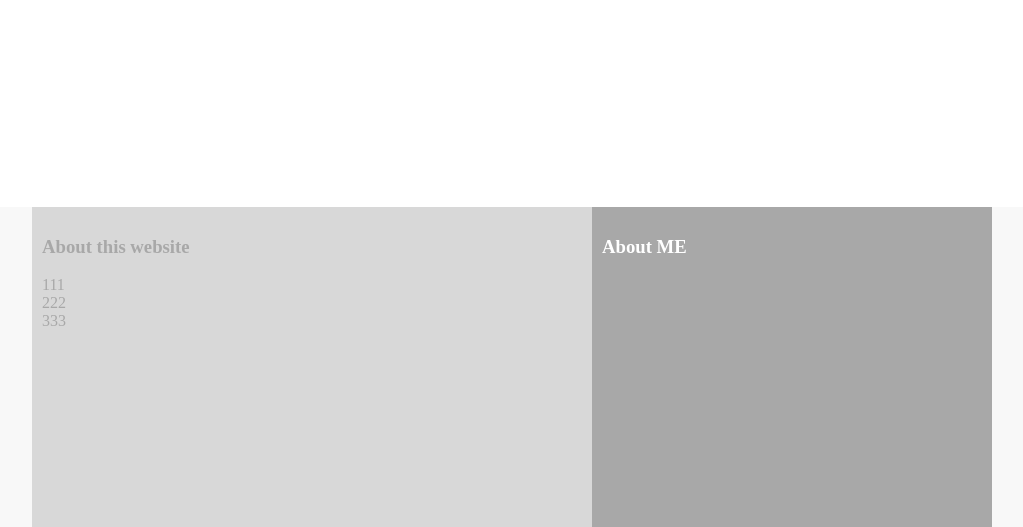
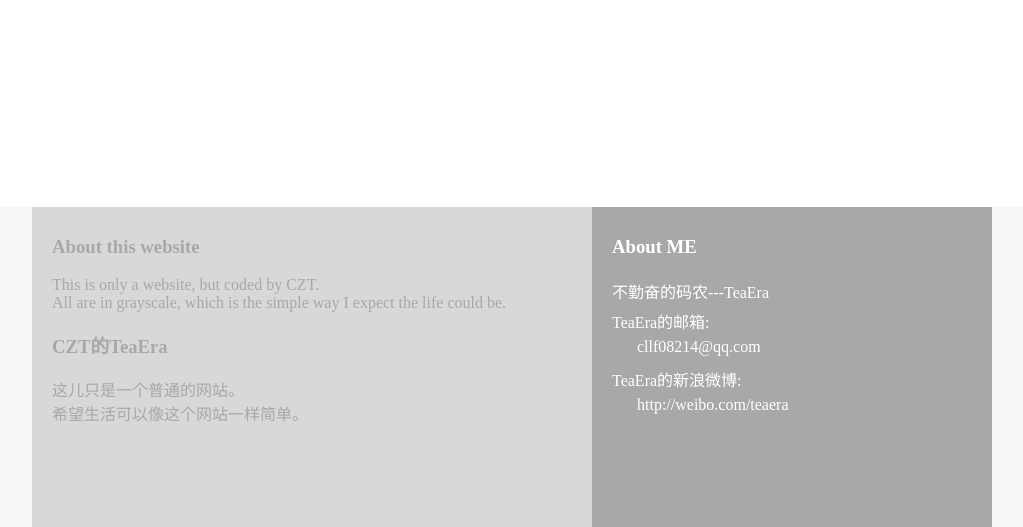
Before and after one commit to TeaEra/CZT-Web, a PHP site: page /index_v1.html in a window 1280 px wide. Shown: the part 603-1130 px from the top of the page, without its empty margins (128-1151 px from the left). Run offline with PHP 8.4, Linux system fonts and the light colour scheme.

Commit message:
Improve 'footer';

```diff
--- a/Html/css/css_1.css
+++ b/Html/css/css_1.css
@@ -7,6 +7,10 @@ body{
   padding-top: 60px;
   margin: 0;
   height: 100%;
+}
+
+a{
+  text-decoration: none;
 }
 
 .c_body_centered{
@@ -53,7 +57,6 @@ body{
 
 .c_navbar_fixed a{
   display: block;
-  text-decoration: none;
   border: 3px;
   border-color: transparent;
   padding: .2em .5em;
@@ -85,18 +88,45 @@ body{
 
 .cfl{
   float: left;
-  width: 540px;
+  width: 520px;
   min-height: inherit;
   background-color: rgb(216, 216, 216);
-  padding: 10px;
+  padding-top: 10px;
+  padding-right: 20px;
+  padding-bottom: 10px;
+  padding-left: 20px;
   color: rgb(168, 168, 168);
 }
 
 .cfr{
   float: left;
-  width: 380px;
+  width: 360px;
   min-height: inherit;
   background-color: rgb(168, 168, 168);
-  padding: 10px;
+  padding-top: 10px;
+  padding-right: 20px;
+  padding-bottom: 10px;
+  padding-left: 20px;
   color: rgb(255, 255, 255);
 }
+
+.c_footer_table ul{
+  margin: 0;
+  padding: 0;
+}
+
+.c_footer_table li{
+  list-style-type: none;
+  padding: 3px 0;
+}
+
+.c_footer_table a{
+  color: rgb(255, 255, 255);
+  display: block;
+  padding: 5px 25px;
+}
+
+.c_footer_table a:hover{
+  background-color: rgb(0, 0, 0);
+  color: rgb(255, 255, 255);
+}
--- a/Html/index_v1.html
+++ b/Html/index_v1.html
@@ -25,13 +25,34 @@
     <div class="cfl">
 	  <h3>About this website</h3>
 	  <p>
-	    111<br />
-		222<br />
-		333<br />
+	    This is only a website, but coded by CZT.<br />
+		All are in grayscale, which is the simple way
+		I expect the life could be.<br />
 	  </p>
+	  <h3>CZT的TeaEra</h3>
+	  <p>
+		这儿只是一个普通的网站。<br />
+		希望生活可以像这个网站一样简单。<br />
+      </p>
 	</div>
     <div class="cfr">
 	  <h3>About ME</h3>
+	  <ul>
+	    <li>不勤奋的码农---TeaEra</li>
+		<li>
+		  TeaEra的邮箱:<br />
+		  <a href="https://mail.google.com/mail/?view=cm&fs=1&to=cllf08214@qq.com"
+		  target="_blank">
+		    cllf08214@qq.com
+	      </a>
+		</li>
+		<li>
+		  TeaEra的新浪微博:<br />
+		  <a href="http://weibo.com/teaera" target="_blank">
+		  http://weibo.com/teaera
+		  </a>
+		</li>
+	  </ul>
 	</div>
   </div>
 </div>
```
